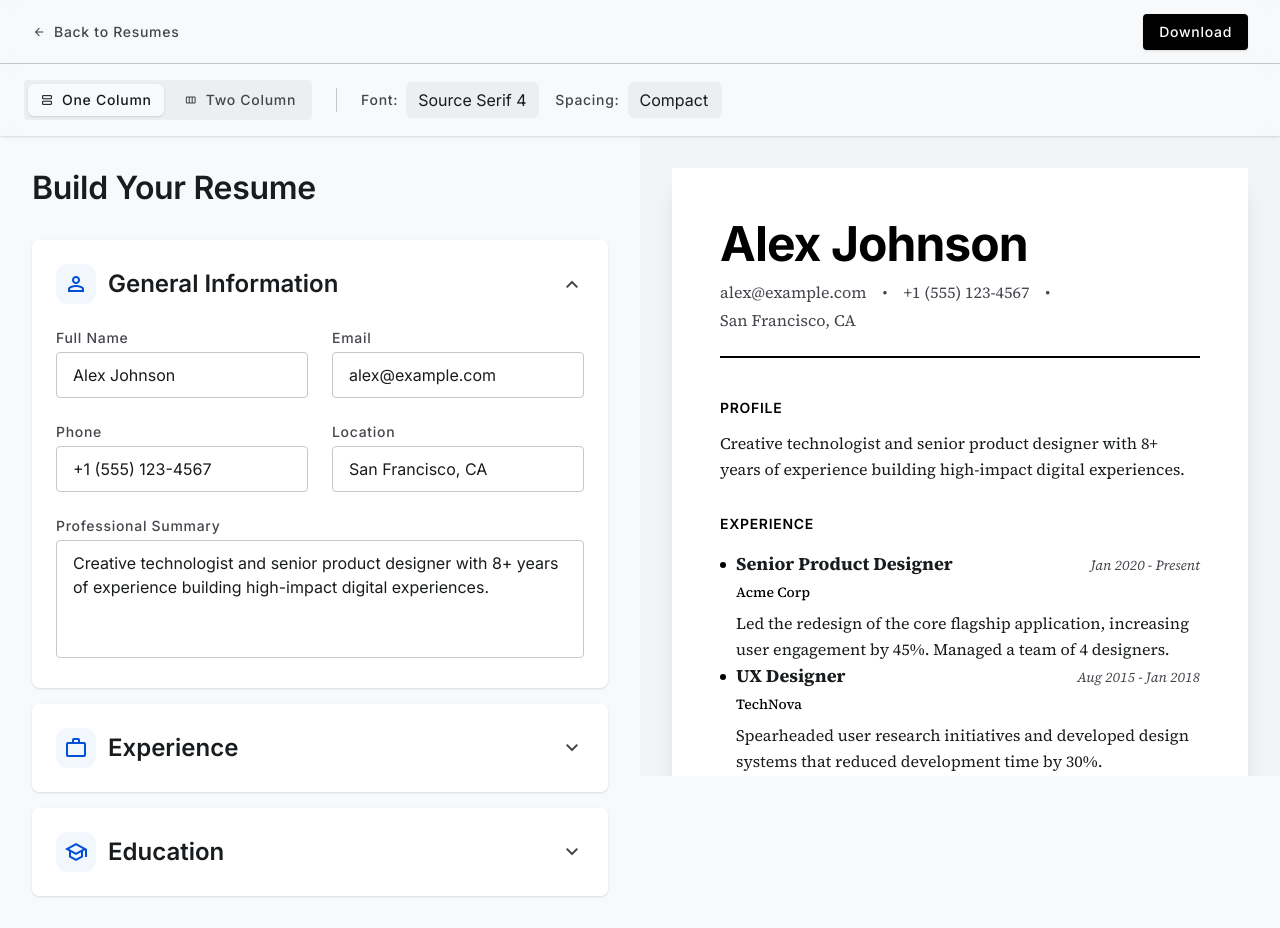
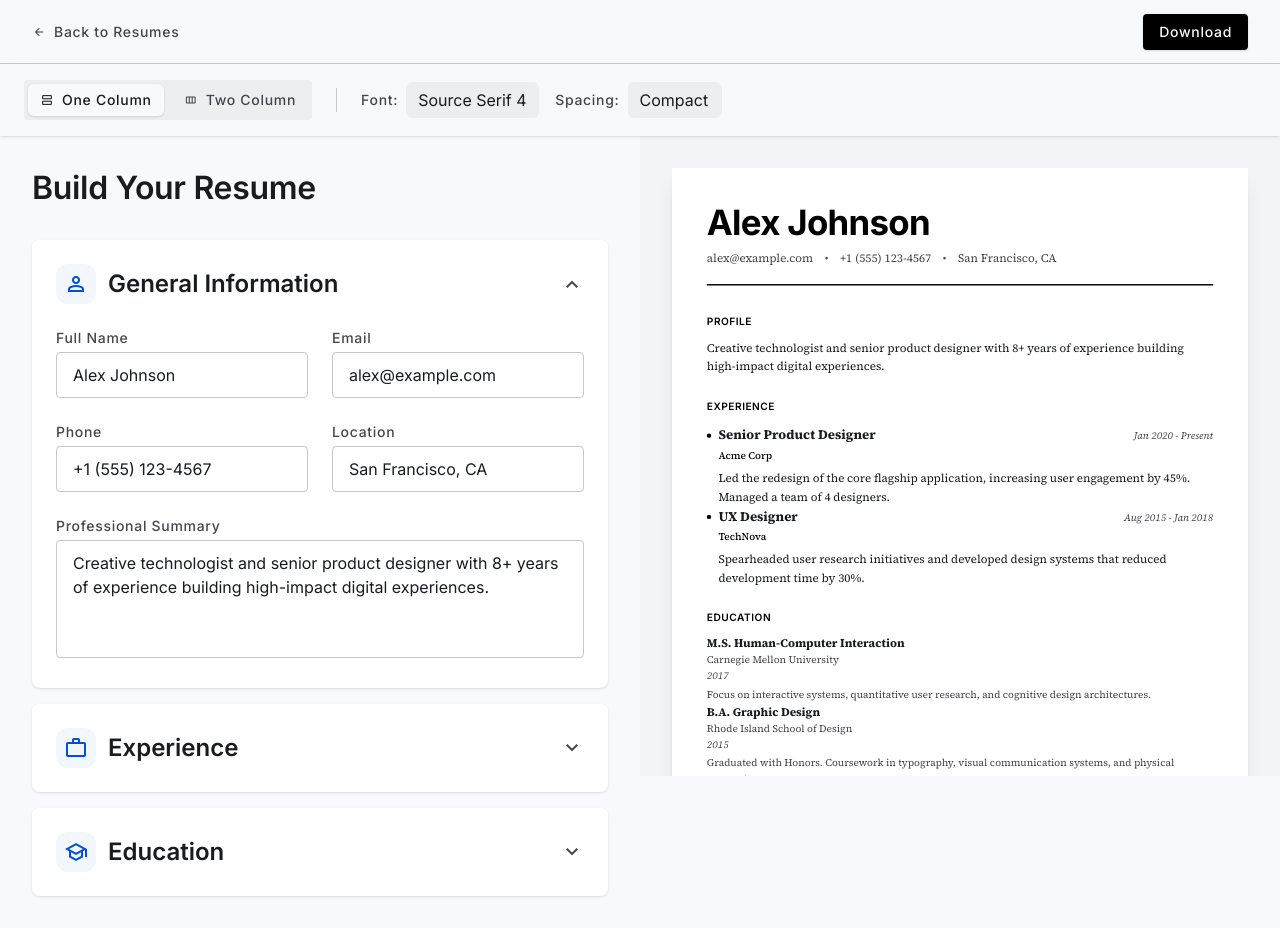
Before and after one commit to AbdulRhmanHS/VantageCV, a React (Vite) app: page /builder in a window 1280 px wide. Built offline with nearby package versions, Linux system fonts and the light colour scheme.

Commit message:
Make the PDF scale down with small screens to keep its aspect ratio

```diff
--- a/src/components/ResumeBuilder/PDFPreview.jsx
+++ b/src/components/ResumeBuilder/PDFPreview.jsx
@@ -1,9 +1,54 @@
+import { useRef, useState, useEffect } from "react";
+
 export default function PDFPreview({ personalInfo, experiences, educations }) {
   const { name, email, phone, address, proSummary } = personalInfo;
 
+  const containerRef = useRef(null);
+  const [scale, setScale] = useState(1);
+
+  // Fixed A4 pixel dimensions (at standard 96 DPI: 210mm = ~794px, 297mm = ~1123px)
+  const TARGET_WIDTH = 794;
+  const TARGET_HEIGHT = 1123;
+
+  useEffect(() => {
+    const handleResize = () => {
+      if (!containerRef.current) return;
+
+      // Available space inside the sticky container (minus padding)
+      const parentWidth = containerRef.current.clientWidth - 64; // 64px = p-8 padding
+
+      // Calculate scale to fit both width constraints
+      const newScale = parentWidth / TARGET_WIDTH;
+
+      setScale(newScale);
+    };
+
+    handleResize();
+    window.addEventListener("resize", handleResize);
+    return () => window.removeEventListener("resize", handleResize);
+  }, []);
+
   return (
-    <div className="hidden lg:flex lg:w-1/2 bg-surface-container-low p-8 overflow-y-auto justify-center lg:sticky lg:top-4 lg:h-[calc(100vh-160px)]">
-      <div className="bg-surface-container-lowest shadow-xl w-full max-w-[21cm] min-h-[29.7cm] p-12 transition-all duration-500 origin-top font-cv-preview-body text-cv-preview-body gap-y-10">
+    <div
+      ref={containerRef}
+      className="hidden lg:flex lg:w-1/2 bg-surface-container-low p-8 overflow-y-auto justify-center lg:sticky lg:top-16 lg:h-[calc(100vh-160px)]"
+    >
+      <div
+        style={{
+          width: TARGET_WIDTH * scale,
+          height: TARGET_HEIGHT * scale,
+        }}
+        className="transition-all duration-150 ease-out shrink-0"
+      >
+        <div
+          style={{
+            width: `${TARGET_WIDTH}px`,
+            height: `${TARGET_HEIGHT}px`,
+            transform: `scale(${scale})`,
+            transformOrigin: "top left",
+          }}
+          className="bg-surface-container-lowest shadow-xl p-12 origin-top font-cv-preview-body text-cv-preview-body gap-y-10"
+        >
           <div className="flex flex-col gap-10">
             <div className="border-b-2 border-primary pb-6">
               <h1 className="text-display-lg font-display-lg text-primary mb-2">
@@ -88,5 +133,6 @@ export default function PDFPreview({ personalInfo, experiences, educations }) {
           </div>
         </div>
       </div>
+    </div>
   );
 }
```
Lines whose indentation alone changed are shown as unchanged.
